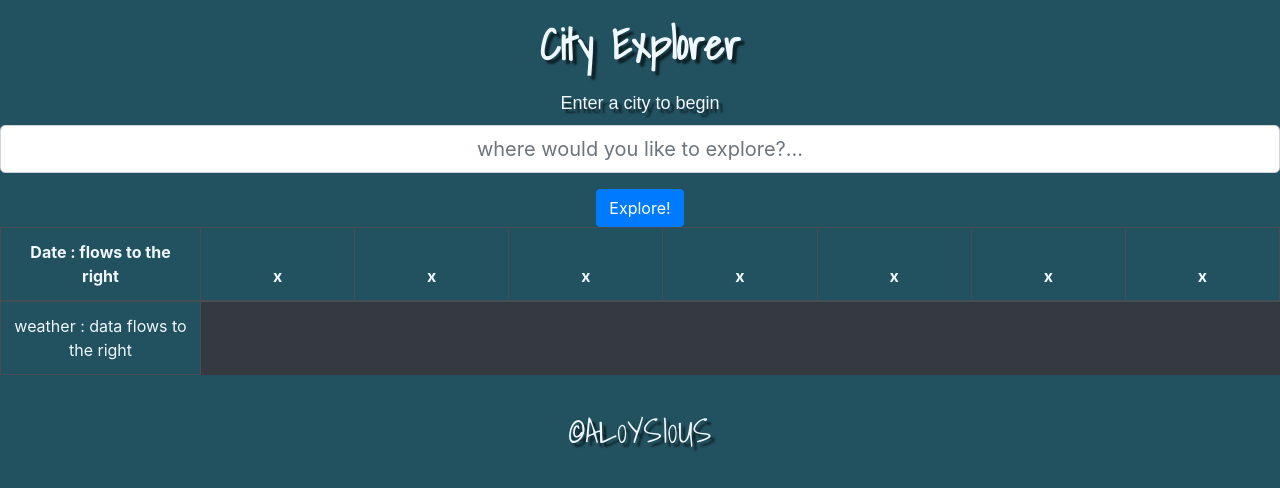
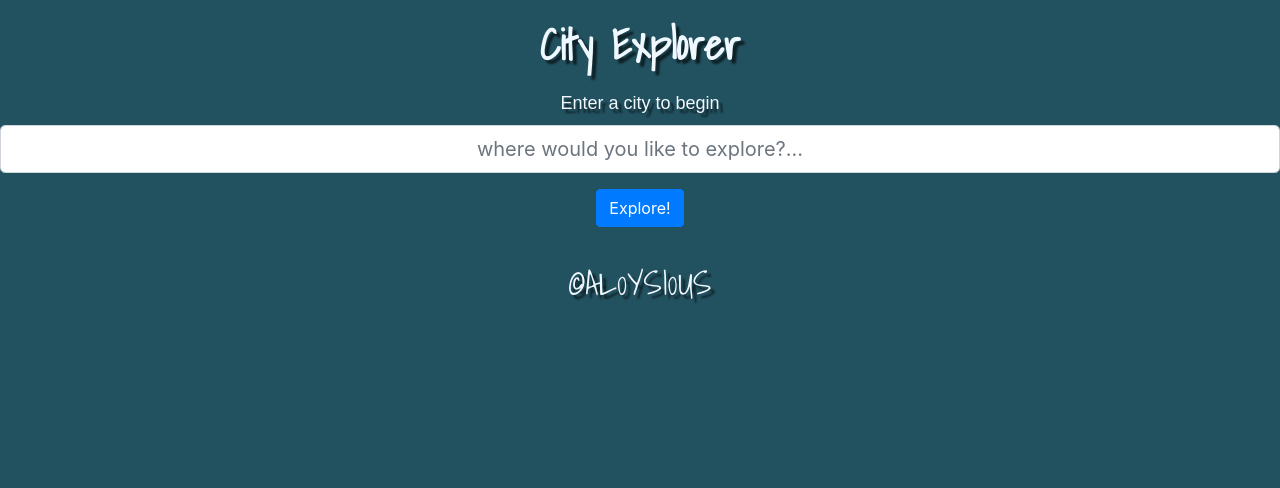
Before and after one commit to AL0YSI0US/city-explorer, a React (Create React App) app: page / in a window 1280 px wide. Shown: the top 488 px of the page. Built offline with nearby package versions, Linux system fonts and the light colour scheme; a web font is replaced by a local one.

Commit message:
lab seven complete

```diff
--- a/src/App.css
+++ b/src/App.css
@@ -41,4 +41,5 @@ img {
   box-shadow: 10px 10px 5px 0px rgba(0,0,0,0.75);
   -webkit-box-shadow: 10px 10px 5px 0px rgba(0,0,0,0.75);
   -moz-box-shadow: 10px 10px 5px 0px rgba(0,0,0,0.75);
+  margin-bottom: 40px;
 }
--- a/src/App.js
+++ b/src/App.js
@@ -21,10 +21,11 @@ class App extends React.Component {
       cityData: {},
       errors: [],
       cityName: '',
-      // recent params
+      // recent params licationIq
       latitude: '',
       longitude: '',
-      weatherInformation: [],
+      // recent params backend server : weathbit API
+      forecast: [],
     };
   }
 
@@ -40,6 +41,7 @@ class App extends React.Component {
       console.log('display name', locationResponse.data[0].display_name);
       console.log('latitude', locationResponse.data[0].lat);
       console.log('longitude', locationResponse.data[0].lon);
+
       this.setState({
         haveSearched: true,
         cityInput: cityInput,
@@ -62,16 +64,25 @@ class App extends React.Component {
   // const vs let [let allows you to change the data types wheras the data type cannot be altered in a const]
   // create a function that will get the weather data from our back end server
   // async await - axios GET call [to local host during development stage]
-  fetchWeather = async() => {
-    // local host will need to be placed in the .env file
-    // after heroku deployment update to the deployed url
-    // const dailyForecast = await axios.get(`${WEATHER_URL}?&lat=0000&lon=0000`);
-    const dailyForecast = await axios.get(`http://localhost:3002/weather`);
-    console.log('This is the daily forecast:', dailyForecast.data);
-    // updating the state
-    this.setState({weatherInformation: dailyForecast.data});
+  fetchWeather = async () => {
+    try {
+      // local host will need to be placed in the .env file
+      // after heroku deployment update to the deployed url
+      // const dailyForecast = await axios.get(`${WEATHER_URL}?&lat=0000&lon=0000`);
+      const dailyForecast = await axios.get(`${process.env.REACT_APP_BACKEND_URL}/weather`);
+      console.log('This is the daily forecast:', dailyForecast.data);
+      // updating the state
+      console.log(`setting state here:`);
+      this.setState({
+        forecast: dailyForecast.data
+      });
+    } catch (error) {
+      this.setState({ errors: `${error.message}` });
+      console.log('Error Found:', error.message);
+    }
   }
 
+  // fetchMovies = async() => {
   render() {
     console.log(this.state);
     return (
@@ -81,10 +92,10 @@ class App extends React.Component {
           this.state.haveSearched && this.state.errors.length === 0 ?
             <City handleShowSearch={this.showSearch} cityData={this.state.cityData} /> :
             this.state.errors.length !== 0 ?
-              <Error handleSearch={this.handleSearch} errors={this.state.errors} /> :
+              <Error handleSearch={this.handleSearch} errors={this.state.errors} error={this.state.error}/> :
               <Search handleSearch={this.handleSearch} />
         }
-        <Weather handleShowSearch={this.showSearch} weatherInformation={this.state.weatherInformation} />
+        <Weather handleShowSearch={this.showSearch} forecast={this.state.forecast} />
         <Footer />
       </>
     );
--- a/src/Components/Error/Error.js
+++ b/src/Components/Error/Error.js
@@ -14,8 +14,7 @@ class Error extends React.Component {
     return (
       <Jumbotron>
         <h1>Something tells me that was not on purpose. . .</h1>
-        <p>{this.props.errors.message}</p>
-
+        <p>{this.props.errors}</p>
         <Button onClick={this.refreshPage} variant="danger" type="submit">
           Try your search again
         </Button>
--- a/src/Components/Weather/Weather.js
+++ b/src/Components/Weather/Weather.js
@@ -8,29 +8,34 @@ import './Weather.css';
 class Weather extends React.Component {
 
   render() {
+    if (this.props.forecast.length === 0) {
+      return ('');
+    }
     return (
-      <Table striped bordered hover variant="dark">
+      <Table striped bordered hover variant="sm">
         <thead>
           <tr>
-            <th>Date : flows to the right</th>
-            <th>x</th>
-            <th>x</th>
-            <th>x</th>
-            <th>x</th>
-            <th>x</th>
-            <th>x</th>
-            <th>x</th>
+            <th>Date</th>
+            <th>Forecast</th>
+            <th>Low Temp</th>
+            <th>High Temp</th>
           </tr>
         </thead>
         <tbody>
-          <tr>
-            <td>weather : data flows to the right</td>
-          </tr>
+          {this.props.forecast.map((day, index) => (
+            <tr key={index}>
+              <td>{day.date}</td>
+              <td>{day.description}</td>
+              <td>{`${day.lowTemp}°c`}</td>
+              <td>{`${day.hiTemp}°c`}</td>
+            </tr>
+          ))}
         </tbody>
       </Table>
     );
   }
 }
+
 
 export default Weather;
 
```
